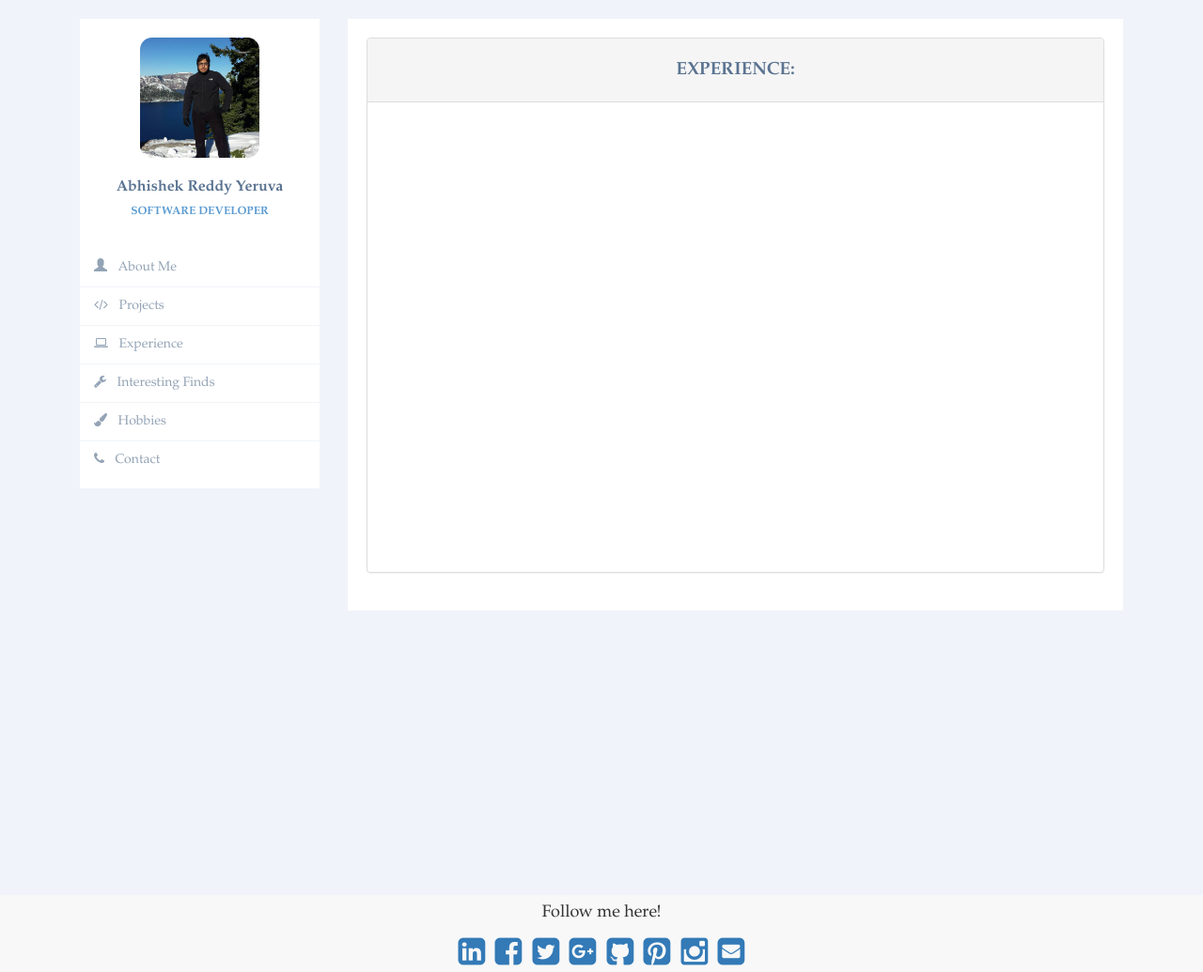
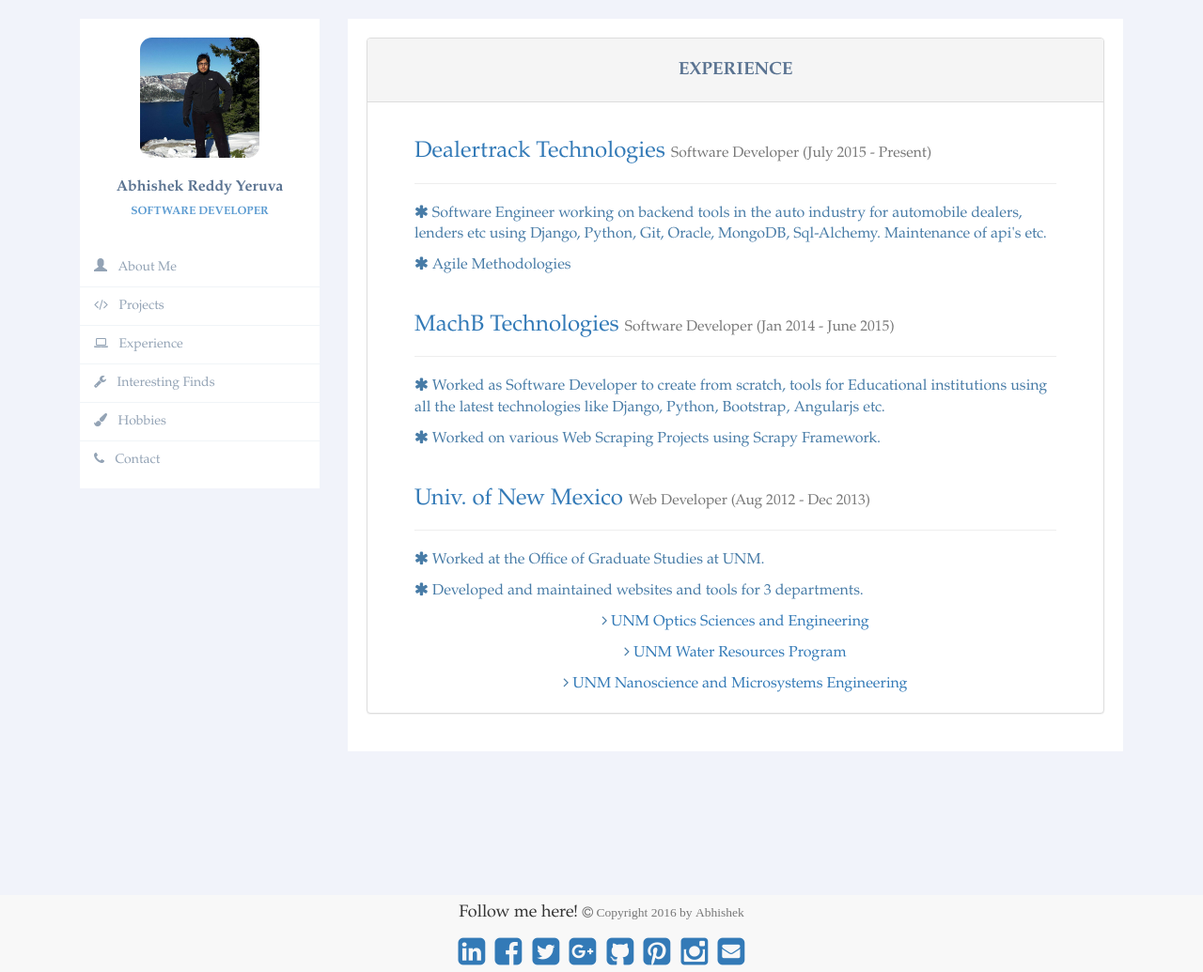
Before and after one commit to abhishekreddy1206/myblog, a Django app: page /experience/ in a window 1280 px wide. Shown: the whole page at 94% size. Run offline with Django 3.2, Linux system fonts and the light colour scheme; some libraries are stand-ins or nearby versions.

Commit message:
added experience

```diff
--- a/blog/static/blog/css/blog_style/blog_style.css
+++ b/blog/static/blog/css/blog_style/blog_style.css
@@ -170,7 +170,7 @@
 
 .fixed-panel {
   min-height: 500px;
-  max-height: 900px;
+  max-height: 700px;
   overflow-y: scroll;
   padding: 50px;
 }
--- a/blog/templates/base.html
+++ b/blog/templates/base.html
@@ -23,7 +23,7 @@
 
 	<footer class="navbar-default navbar-fixed-bottom">
 		<div class="text-center center-block">
-			<h4>Follow me here!</h4>
+			<h4>Follow me here! <small><span class="fa fa-copyright"> Copyright 2016 by Abhishek</span></small></h4>
 			<a href="https://www.linkedin.com/profile/preview?locale=en_US&trk=prof-0-sb-preview-primary-button" target="_blank"><i id="social-linkedin" class="fa fa-linkedin-square fa-3x social"></i></a>
 			<a href="https://www.facebook.com/abhishekreddy1206" target="_blank"><i id="social-fb" class="fa fa-facebook-square fa-3x social"></i></a>
 			<a href="https://twitter.com/abhishekyeruva" target="_blank"><i id="social-tw" class="fa fa-twitter-square fa-3x social"></i></a>
--- a/blog/templates/experience.html
+++ b/blog/templates/experience.html
@@ -2,9 +2,35 @@
 {% block bodycontent %}
 
 <div class="panel panel-default pages">
-	<div class="panel-heading legend">EXPERIENCE:</div>
-	<div class="panel-body fixed-panel">
+	<div class="panel-heading legend">EXPERIENCE</div>
+	<div class="panel-body fixed-panel" style="margin-top:-50px;">
+		<div class="page-header">
+			<h3><a href="https://us.dealertrack.com/" target="_blank">Dealertrack Technologies</a> <small>Software Developer (July 2015 - Present)</small></h3>
+		</div>
+		<p><span class="fa fa-asterisk"></span> Software Engineer working on backend tools in the auto industry for automobile dealers, lenders etc using Django, Python, Git, Oracle, MongoDB, Sql-Alchemy. Maintenance of api's etc.</p>
+		<p><span class="fa fa-asterisk"></span> Agile Methodologies</p>
 
+		<div class="page-header">
+			<h3><a href="http://www.machbtech.com/" target="_blank">MachB Technologies</a> <small>Software Developer (Jan 2014 - June 2015)</small></h3>
+		</div>
+		<p><span class="fa fa-asterisk"></span> Worked as Software Developer to create from scratch, tools for Educational institutions using all the latest technologies like Django, Python, Bootstrap, Angularjs etc.</p>
+		<p><span class="fa fa-asterisk"></span> Worked on various Web Scraping Projects using Scrapy Framework.</p>
+
+		<div class="page-header">
+			<h3><a href="http://grad.unm.edu/home/" target="_blank">Univ. of New Mexico</a> <small>Web Developer (Aug 2012 - Dec 2013)</small></h3>
+		</div>
+		<p><span class="fa fa-asterisk"></span> Worked at the Office of Graduate Studies at UNM.</p>
+		<p><span class="fa fa-asterisk"></span> Developed and maintained websites and tools for 3 departments.</p>
+		<p class="text-center"><span class="fa fa-angle-right"></span> <a href="http://optics.unm.edu/" target="_blank">UNM Optics Sciences and Engineering</a></p>
+		<p class="text-center"><span class="fa fa-angle-right"></span> <a href="http://wrp.unm.edu//" target="_blank">UNM Water Resources Program</a></p>
+		<p class="text-center"><span class="fa fa-angle-right"></span> <a href="http://nsme.unm.edu/" target="_blank">UNM Nanoscience and Microsystems Engineering</a></p>
+
+		<div class="page-header">
+			<h3><a href="http://hospitals.unm.edu/neurology/" target="_blank">Univ. of New Mexico</a> <small>Research Assistant (Aug 2011 - July 2012)</small></h3>
+		</div>
+		<p><span class="fa fa-asterisk"></span> Research on brain MRI scans and fMRI analysis of data collected from the scans.</p>
+		<p><span class="fa fa-asterisk"></span> Performed ICA Analysis on brain scans to monitor activity of the brain under various cases</p>
+		<p><span class="fa fa-asterisk"> <a href="http://www.brainmapping.org/NITP/images/Summer2012Slides/Real-time-fMRI%20NITP%20071712%20(shrunk).pdf">Real Time Functional MRI</a></p>
 	</div>
 </div>
 
--- a/blog/templates/home.html
+++ b/blog/templates/home.html
@@ -2,11 +2,11 @@
 {% block bodycontent %}
 
 <div class="panel panel-default pages">
-	<div class="panel-heading legend">ABOUT ME:</div>
+	<div class="panel-heading legend">ABOUT ME</div>
 	<div class="panel-body fixed-panel">
 		<p>I am a Full Stack Software Engineer in Sacramento, California. I love technology and try to keep myself updated with the latest tools possible. I develop applications mostly using Python programming and some javascript libraries like AngularJs.</p>
 		<p>I have developed various projects related to web scraping, Dashboards for education systems, Reporting tools etc. Currently, I am working on some web aplications related to the food industry. </p>
-		<p>I am a tech enthusiast and love contributing to many open source projects available. I am a regular member of the python community. I also use other tools like Nginx, Apache, WSGI etc for hosting applications.</p>
+		<p>I am a tech enthusiast and love contributing to many open source projects available. I am a regular member of the python community. I also use other tools like Nginx, Apache, WSGI etc for hosting applications. I also have some experience in setting up UNIX servers and also setting up version control systems(GIT) as a private service.</p>
 		<p>I am currently working at <a href="https://us.dealertrack.com/" target="_blank">Dealertrack Technologies</a> where my role is that of a Software Developer. I work on backend development using various technologies like Django, SQLAlchemy, Oracle, Mongo etc.</p>
 		<p>You can follow my contrbutions on <a href="https://github.com/abhishekreddy1206" target="_blank">Github</a> and many other social networking sites.</p>
 		<p>I love working playing Tennis, Music and am a Car Enthusiast too. I have a Mustang <span class="fa fa-car"></span> which i never get bored with <span class="fa fa-smile-o"></span>.</p>
```
